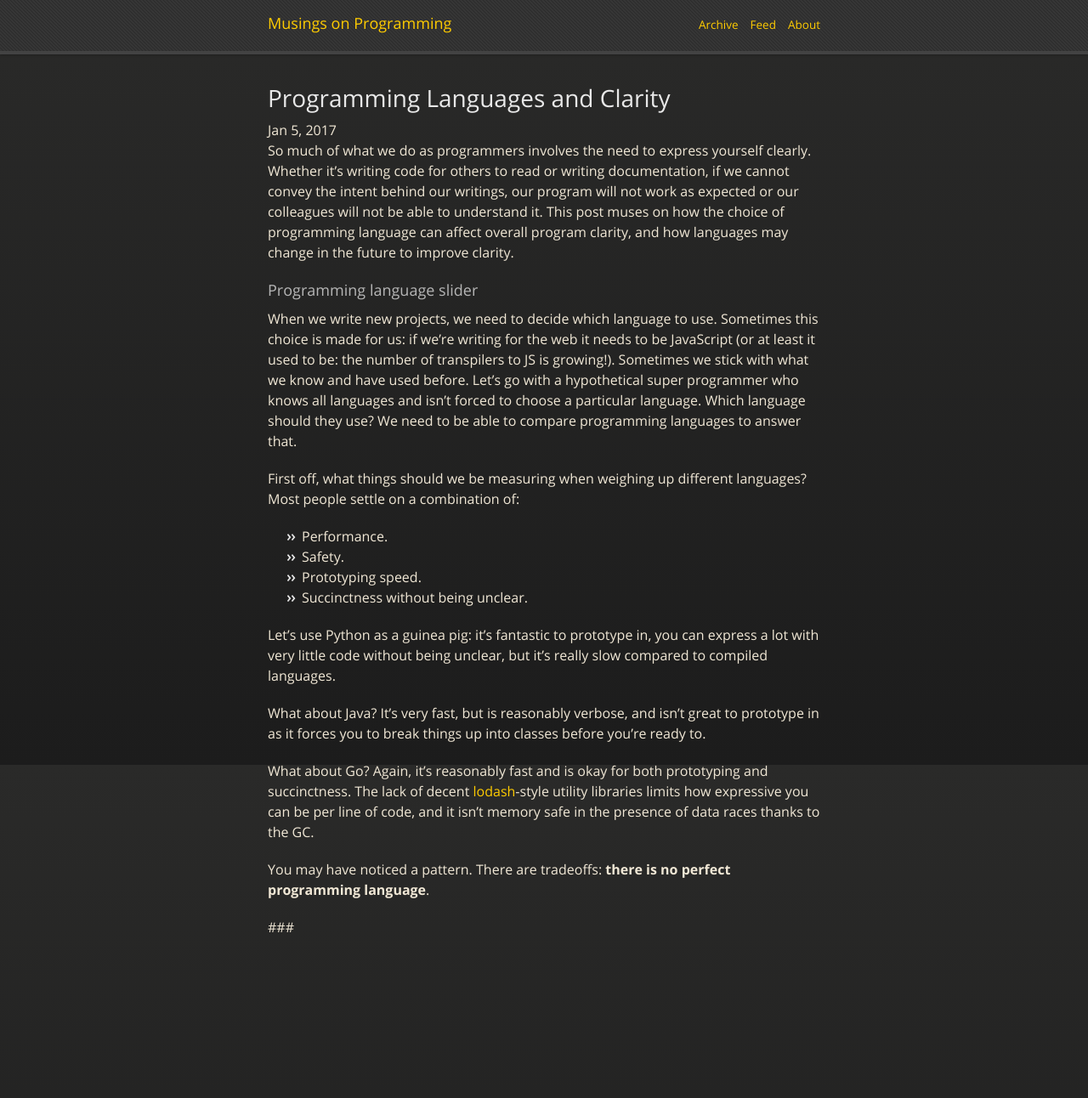
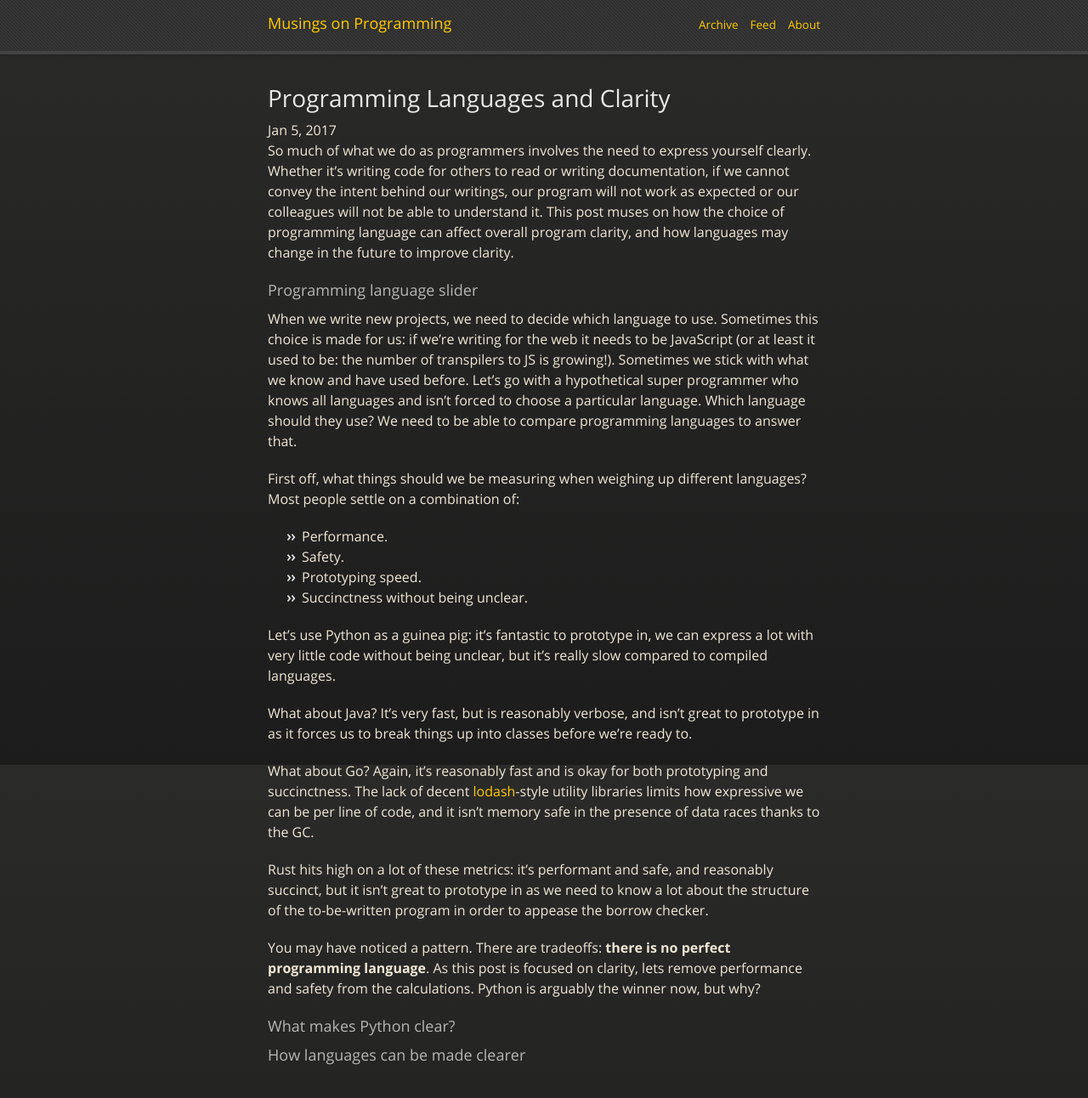
Before and after one commit to kegsay/blog, a Jekyll site: the page built from _posts/2017-01-05-Programming-Languages-and-Clarity.md, in a window 1280 px wide and 1353 px high. Shown: the top 1292 px of the window at 85% size. Built offline with Jekyll 4.4.1, drawn with Linux system fonts in a browser that asks for light colours; nearby versions of some CDN libraries.

Commit message:
Update 2017-01-05-Programming-Languages-and-Clarity.md

```diff
--- a/_posts/2017-01-05-Programming-Languages-and-Clarity.md
+++ b/_posts/2017-01-05-Programming-Languages-and-Clarity.md
@@ -27,18 +27,25 @@ people settle on a combination of:
  - Prototyping speed.
  - Succinctness without being unclear.
 
-Let's use Python as a guinea pig: it's fantastic to prototype in, you can express a lot
+Let's use Python as a guinea pig: it's fantastic to prototype in, we can express a lot
 with very little code without being unclear, but it's really slow compared to compiled languages.
 
 What about Java? It's very fast, but is reasonably verbose, and isn't great to
-prototype in as it forces you to break things up into classes before you're ready to.
+prototype in as it forces us to break things up into classes before we're ready to.
 
 What about Go? Again, it's reasonably fast and is okay for both prototyping and succinctness.
 The lack of decent [lodash](https://lodash.com/)-style utility libraries limits how expressive
-you can be per line of code, and it isn't memory safe in the presence of data races thanks to the GC.
+we can be per line of code, and it isn't memory safe in the presence of data races thanks to the GC.
 
-You may have noticed a pattern. There are tradeoffs: **there is no perfect programming language**.
+Rust hits high on a lot of these metrics: it's performant and safe, and reasonably succinct, but it
+isn't great to prototype in as we need to know a lot about the structure of the to-be-written program
+in order to appease the borrow checker.
+
+You may have noticed a pattern. There are tradeoffs: **there is no perfect programming language**. As this
+post is focused on clarity, lets remove performance and safety from the calculations. Python is arguably
+the winner now, but why?
+
+### What makes Python clear?
 
 
-
-###
+### How languages can be made clearer
```
